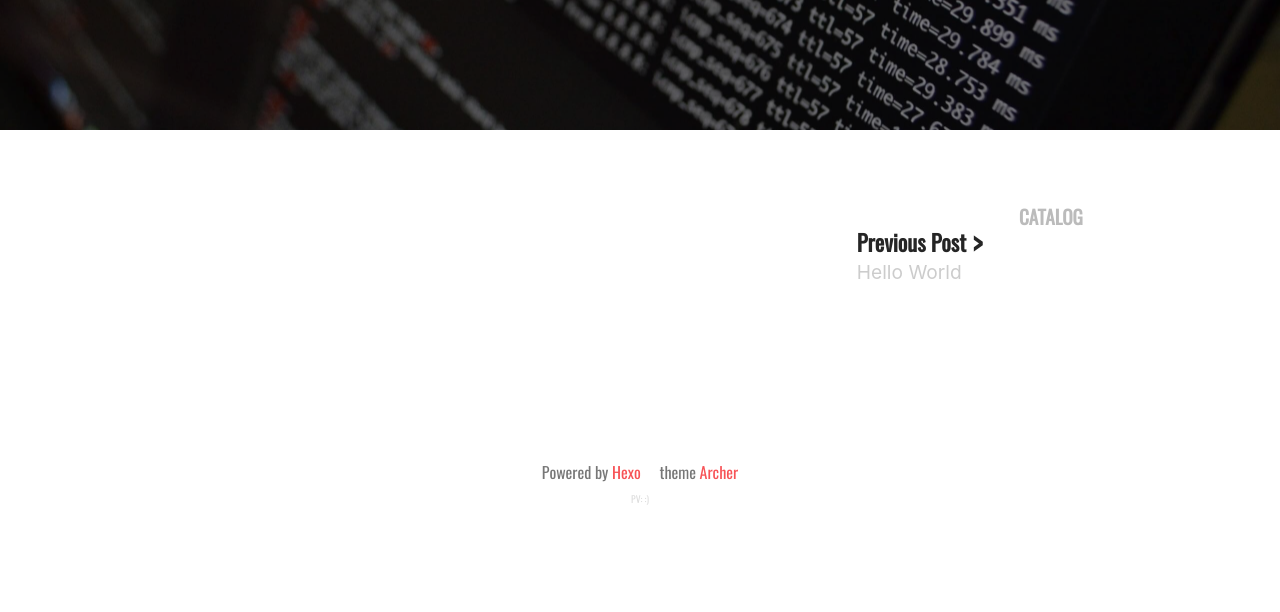
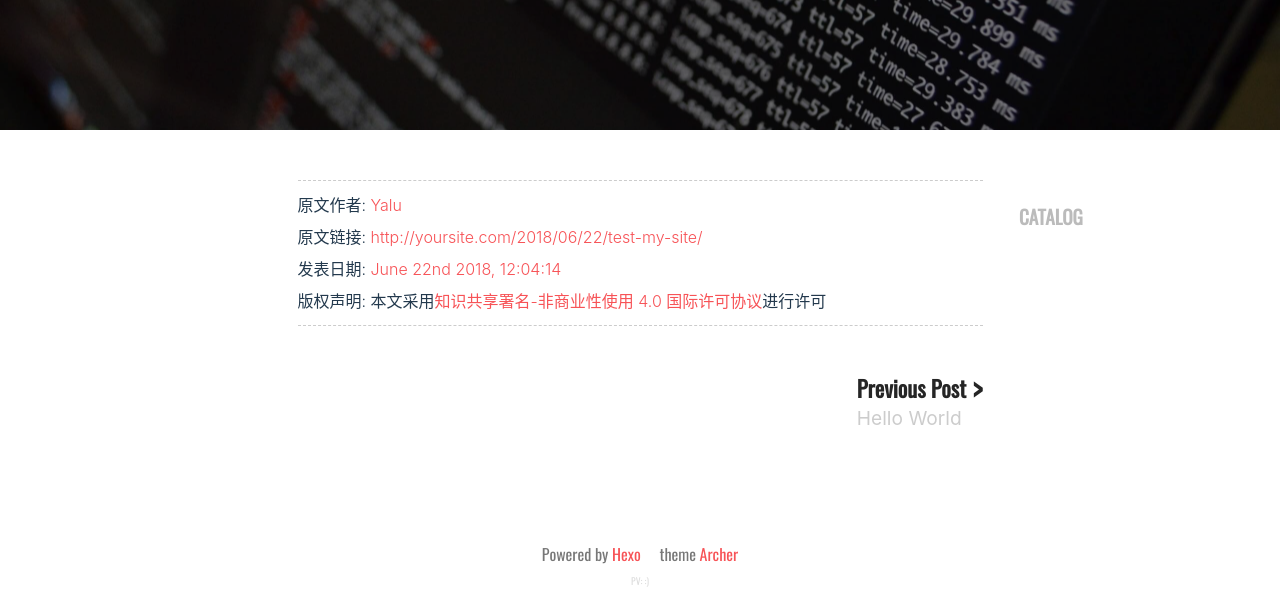
Before and after one commit to maoyalu/maoyalu.github.io, a plain HTML site: page 2018/06/22/test-my-site/index.html in a window 1280 px wide. Shown: the part 270-882 px from the top of the page. Before the commit the page ends 800 px from the top, so only its background shows below. Drawn offline with nearby package versions, Linux system fonts and the light colour scheme; some packages are replaced by stand-ins of ours; a script that the page names is missing; a web font is replaced by a local one.

Commit message:
Site updated: 2018-06-22 23:55:19

```diff
--- a/2018/06/22/test-my-site/index.html
+++ b/2018/06/22/test-my-site/index.html
@@ -394,6 +394,13 @@ height:50vh;
     </article>
     <!-- license  -->
 
+        <div class="license-wrapper">
+            <p>原文作者: <a href="http://yoursite.com">Yalu</a>
+            <p>原文链接: <a href="http://yoursite.com/2018/06/22/test-my-site/">http://yoursite.com/2018/06/22/test-my-site/</a>
+            <p>发表日期: <a href="http://yoursite.com/2018/06/22/test-my-site/">June 22nd 2018, 12:04:14</a>
+            <p>版权声明: 本文采用<a rel="license" href="http://creativecommons.org/licenses/by-nc/4.0/">知识共享署名-非商业性使用 4.0 国际许可协议</a>进行许可</p>
+        </div>
+
     <!-- paginator  -->
     <ul class="post-paginator">
         <li class="next">
```
Also changed, not shown: 2018/06/22/hello-world/index.html (+7 -0 lines).
